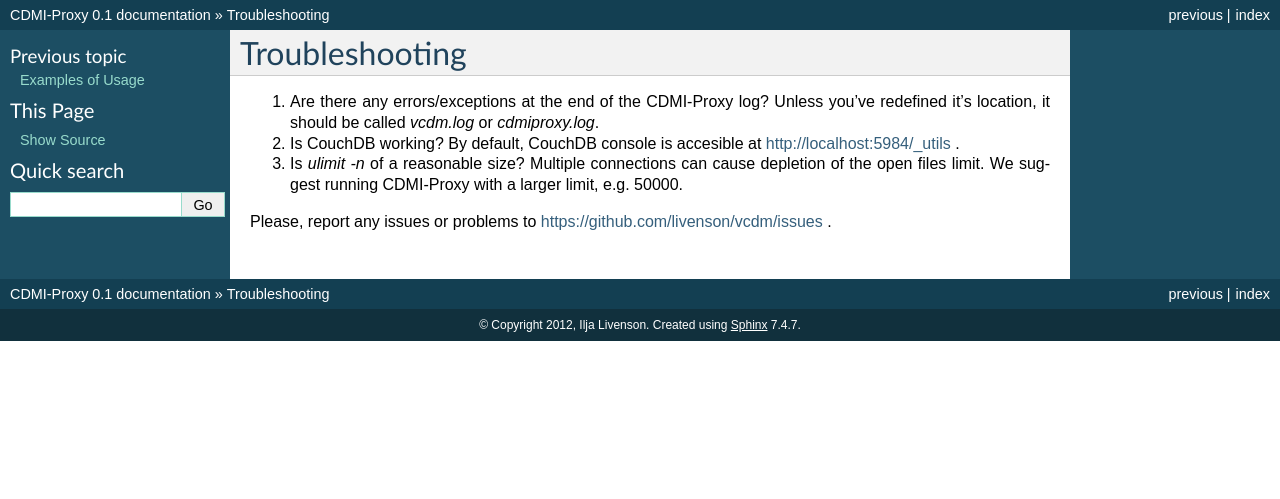
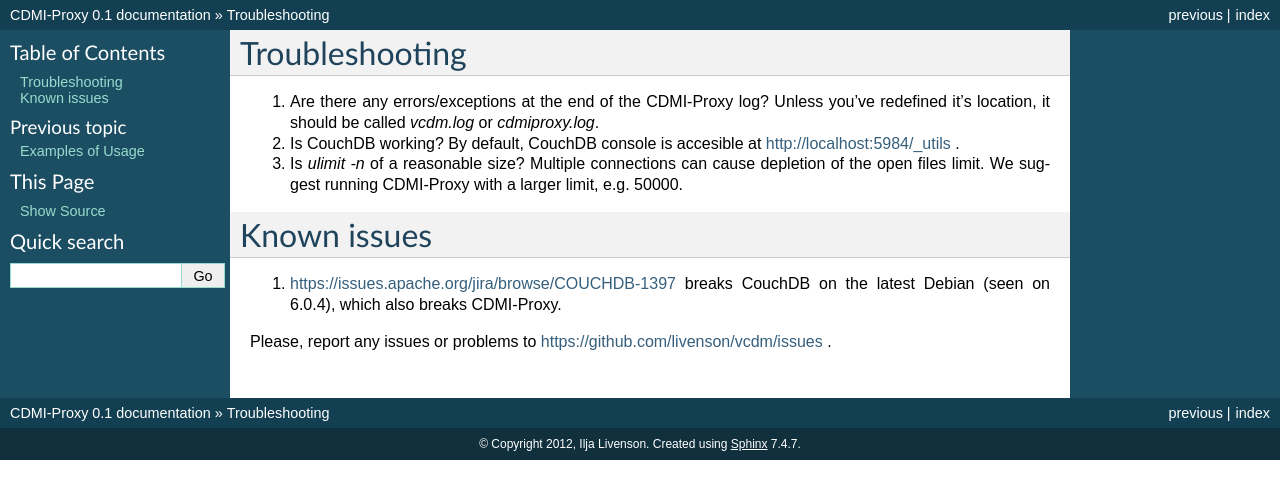
Before and after one commit to livenson/vcdm, a Sphinx documentation site: the page built from docs/troubleshooting.rst, in a window 1280 px wide. Shown: the top 499 px of the page. Built offline with Sphinx 7.4.7, drawn with Linux system fonts in a browser that asks for light colours; pages that are not in the unit, such as notebooks, are missing from menus.

Commit message:
added a known issue with currently broken couchdb on debian6

```diff
--- a/docs/troubleshooting.rst
+++ b/docs/troubleshooting.rst
@@ -7,5 +7,9 @@ Troubleshooting
 
 3. Is *ulimit -n* of a reasonable size? Multiple connections can cause depletion of the open files limit. We suggest running CDMI-Proxy with a larger limit, e.g. 50000.
 
+Known issues
+============
+
+1. https://issues.apache.org/jira/browse/COUCHDB-1397 breaks CouchDB on the latest Debian (seen on 6.0.4), which also breaks CDMI-Proxy.
 
 Please, report any issues or problems to https://github.com/livenson/vcdm/issues .
```
